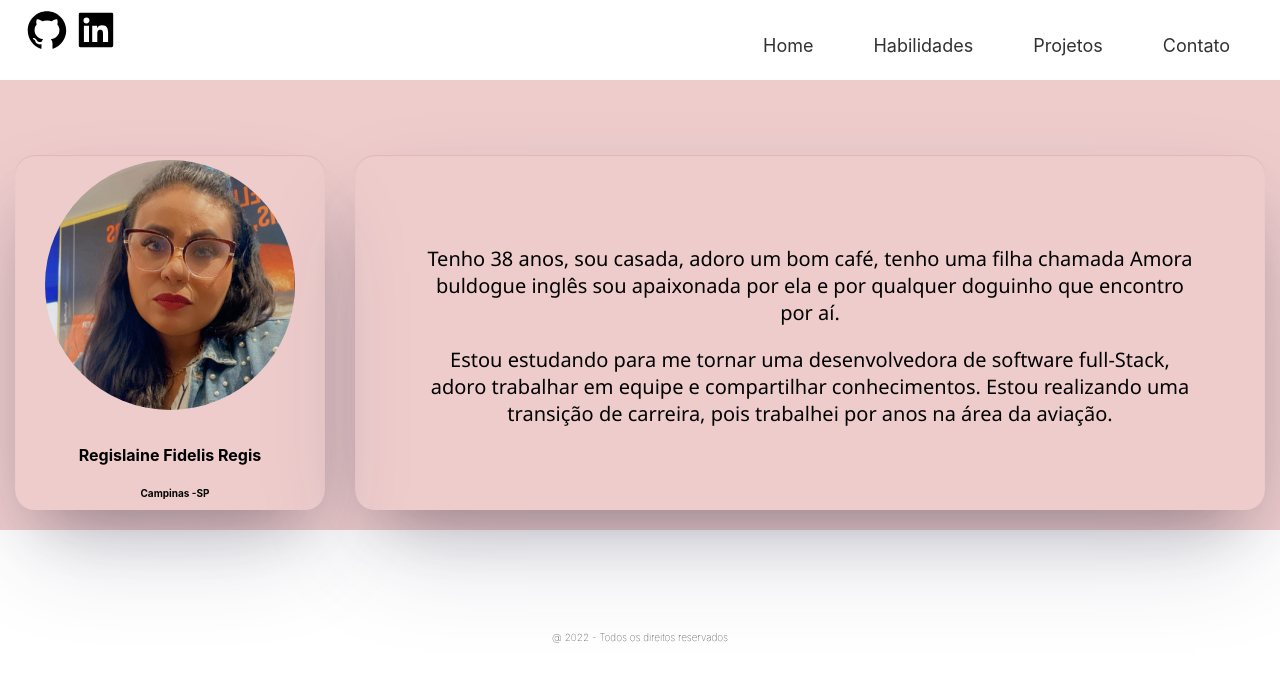
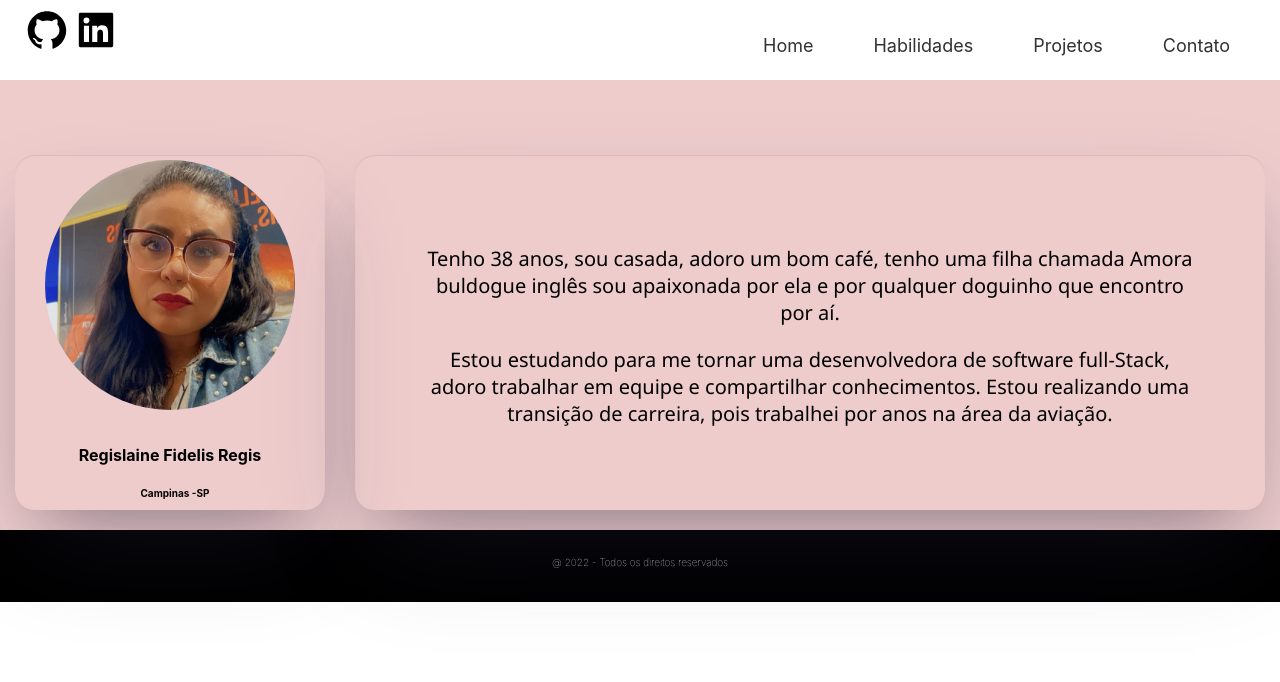
Before and after one commit to RegislaineRegis/portfolio_em_react, a React (Create React App) app: page / in a window 1280 px wide. Shown: the top 682 px of the page. Built offline with nearby package versions, Linux system fonts and the light colour scheme.

Commit message:
refactor: Footer css

```diff
--- a/src/styles/Footer.css
+++ b/src/styles/Footer.css
@@ -1,10 +1,12 @@
 .Footer {
-  background-color: white;
+  background-color: black;
+  color: white;
   padding: 1px;
+  height: 70px ;
 }
 .footer-text{
   font-size: 10px;
   font-weight: 100;
   text-align:center;
-  margin-top: 100px;
+  margin-top: 25px;
 }
```
